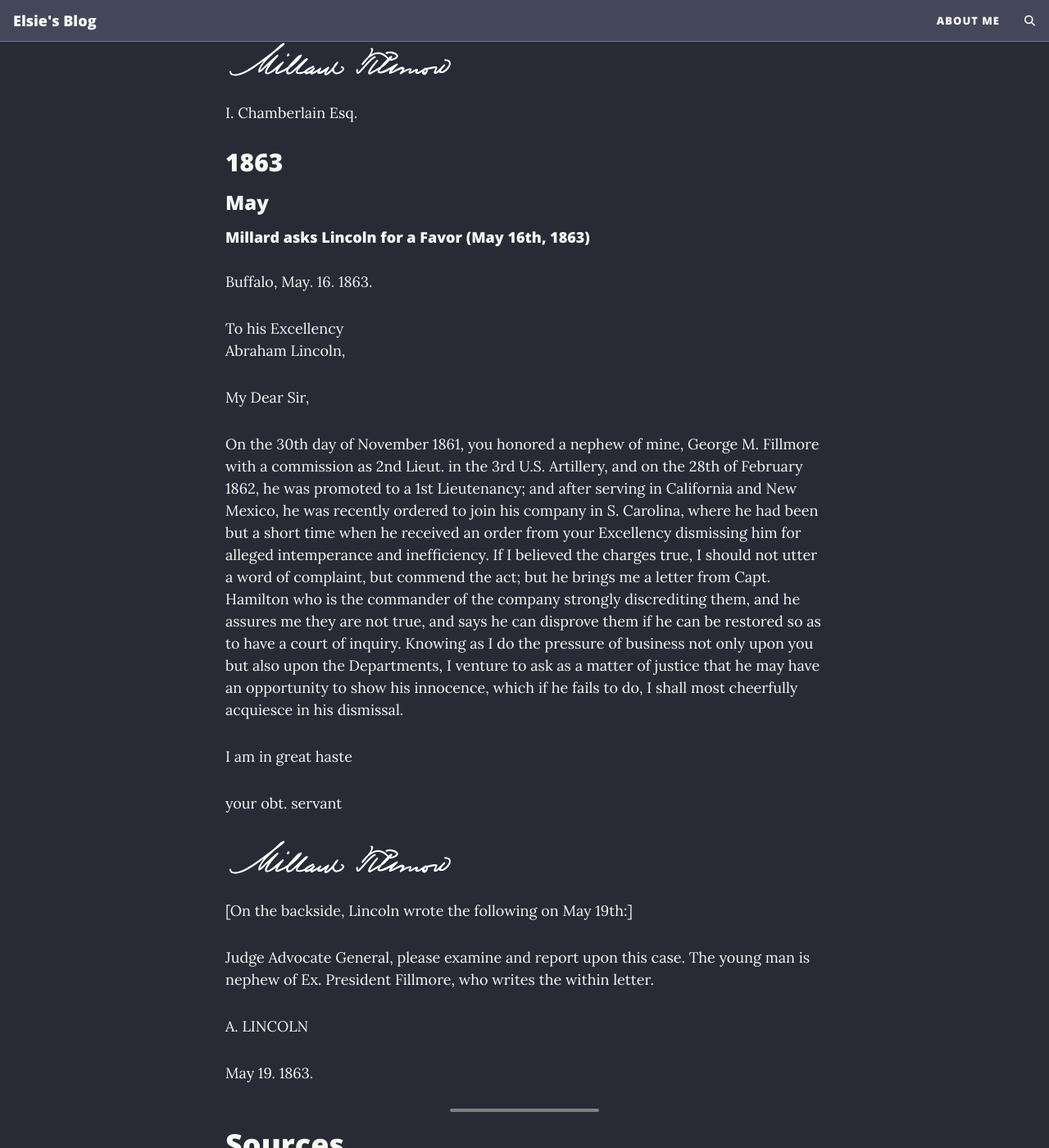
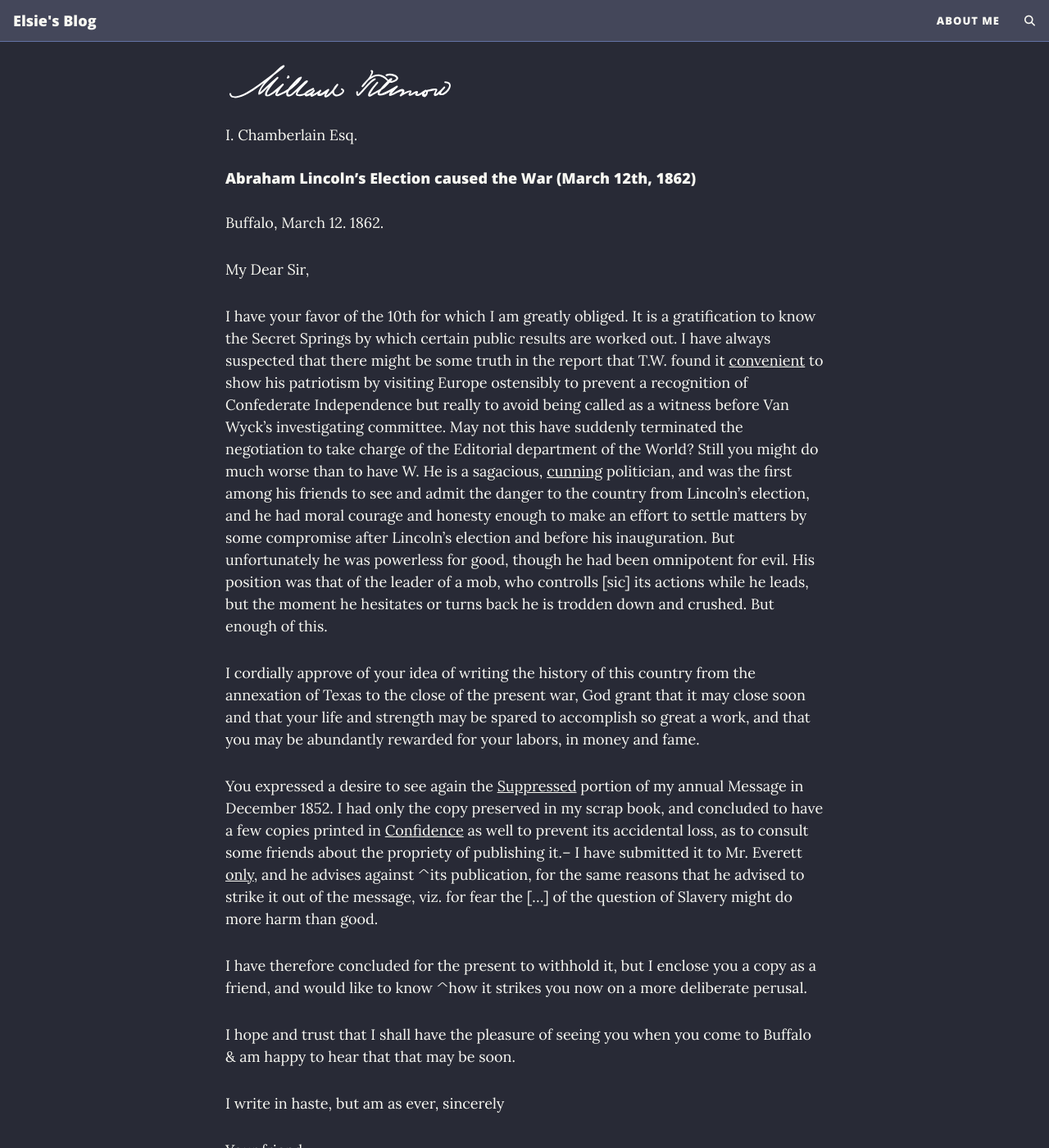
Before and after one commit to Elsie19/Elsie19, a Jekyll site: the page built from docs/_posts/2026-1-6-millard-fillmore-library.md, in a window 1280 px wide and 1400 px high, scrolled down 95283 px. Shown: the whole window at 82% size. Built offline with Jekyll 4.4.1, drawn with Linux system fonts in a browser that asks for light colours; comment, search, counter and statistics services are not loaded; some of the changed text lies outside the part shown.

Commit message:
lincolns election

```diff
--- /dev/null
+++ b/docs/_includes/millard/lincoln-caused-war.md
@@ -0,0 +1,23 @@
+Buffalo, March 12. 1862.
+
+My Dear Sir,
+
+I have your favor of the 10th for which I am greatly obliged. It is a gratification to know the Secret Springs by which certain public results are worked out. I have always suspected that there might be some truth in the report that T.W. found it <u>convenient</u> to show his patriotism by visiting Europe ostensibly to prevent a recognition of Confederate Independence but really to avoid being called as a witness before Van Wyck's investigating committee. May not this have suddenly terminated the negotiation to take charge of the Editorial department of the World? Still you might do much worse than to have W. He is a sagacious, <u>cunning</u> politician, and was the first among his friends to see and admit the danger to the country from Lincoln's election, and he had moral courage and honesty enough to make an effort to settle matters by some compromise after Lincoln's election and before his inauguration.  But unfortunately he was powerless for good, though he had been omnipotent for evil. His position was that of the leader of a mob, who controlls \[sic\] its actions while he leads, but the moment he hesitates or turns back he is trodden down and crushed.  But enough of this.
+
+I cordially approve of your idea of writing the history of this country from the annexation of Texas to the close of the present war, God grant that it may close soon and that your life and strength may be spared to accomplish so great a work, and that you may be abundantly rewarded for your labors, in money and fame.
+
+You expressed a desire to see again the <u>Suppressed</u> portion of my annual Message in December 1852.  I had only the copy preserved in my scrap book, and concluded to have a few copies printed in <u>Confidence</u> as well to prevent its accidental loss, as to consult some friends about the propriety of publishing it.--  I have submitted it to Mr. Everett <u>only</u>, and he advises against ^its publication, for the same reasons that he advised to strike it out of the message, viz. for fear the \[...\] of the question of Slavery might do more harm than good.
+
+I have therefore concluded for the present to withhold it, but I enclose you a copy as a friend, and would like to know ^how it strikes you now on a more deliberate perusal.
+
+I hope and trust that I shall have the pleasure of seeing you when you come to Buffalo & am happy to hear that that may be soon.
+
+I write in haste, but am as ever, sincerely
+
+Your friend
+
+![MILLARD FILLMORE]({{ "/assets/img/millard_signature.svg" | relative_url }})
+
+I. Chamberlain Esq.
+<br>
+N. York
--- a/docs/_posts/2026-1-6-millard-fillmore-library.md
+++ b/docs/_posts/2026-1-6-millard-fillmore-library.md
@@ -252,6 +252,10 @@ timeline
 
 {% include millard/lincoln-tempts-tyranny.md %}
 
+#### Abraham Lincoln's Election caused the War (March 12th, 1862)
+
+{% include millard/lincoln-caused-war.md %}
+
 ## 1863
 
 ### May
```
